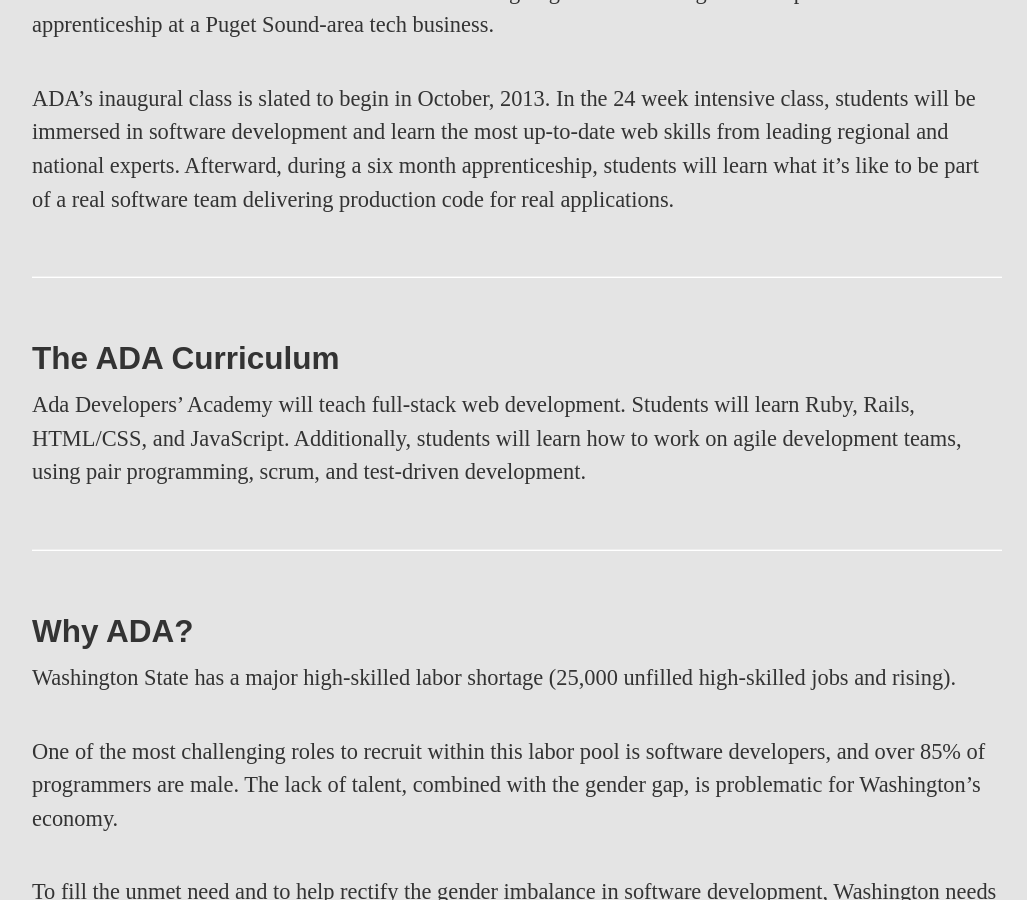
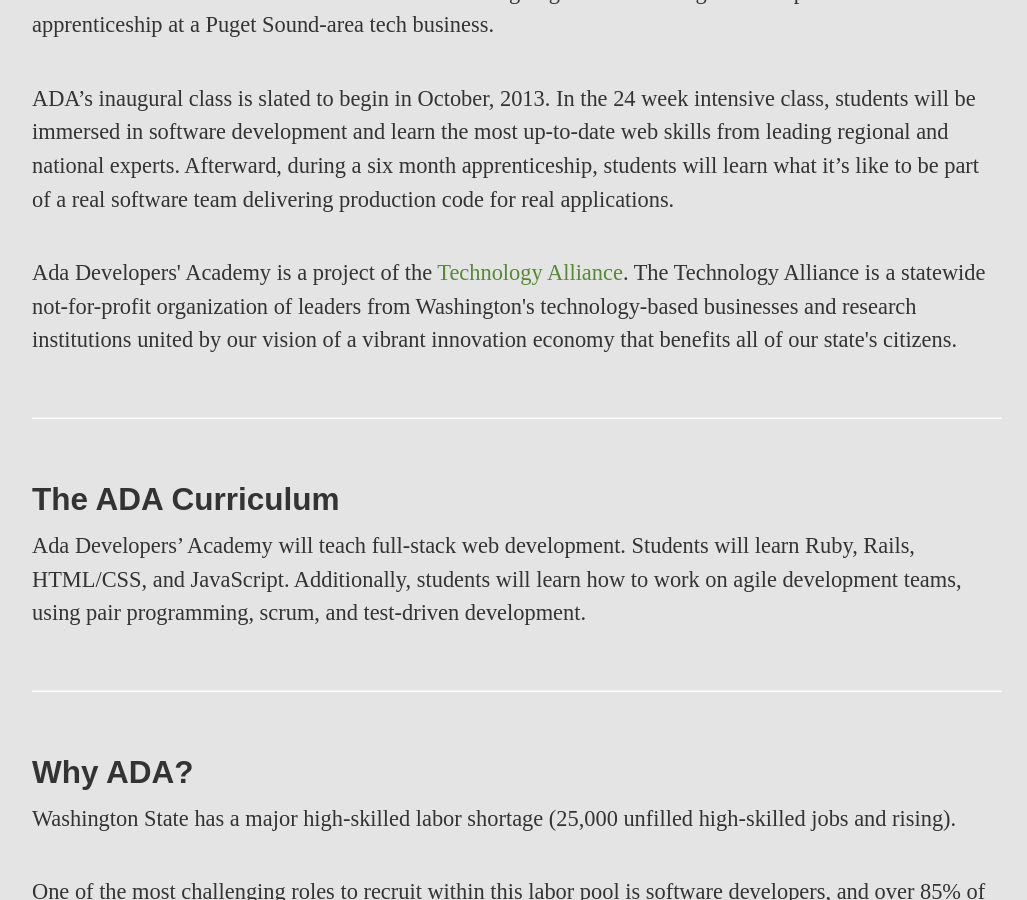
Before and after one commit to Ada-Developers-Academy/adadevelopersacademy.org, a Jekyll site: the page built from about/index.html, in a window 1280 px wide and 900 px high, scrolled down 337 px. Shown: the whole window, without its empty margins (123-1150 px from the left). Built offline with Jekyll 4.4.1, drawn with Linux system fonts in a browser that asks for light colours; nearby versions of some CDN libraries.

Commit message:
Add Tech Alliance info.

```diff
--- a/about/index.html
+++ b/about/index.html
@@ -17,6 +17,7 @@
       <p>
         ADA’s inaugural class is slated to begin in October, 2013. In the 24 week intensive class, students will be immersed in software development and learn the most up-to-date web skills from leading regional and national experts. Afterward, during a six month apprenticeship, students will learn what it’s like to be part of a real software team delivering production code for real applications.
       </p>
+      <p> Ada Developers' Academy is a project of the <a href="http://www.technology-alliance.com/" target="blank">Technology Alliance</a>. The Technology Alliance is a statewide not-for-profit organization of leaders from Washington's technology-based businesses and research institutions united by our vision of a vibrant innovation economy that benefits all of our state's citizens.
       <hr />
       <h2>The ADA Curriculum</h2>
       <p>
```
